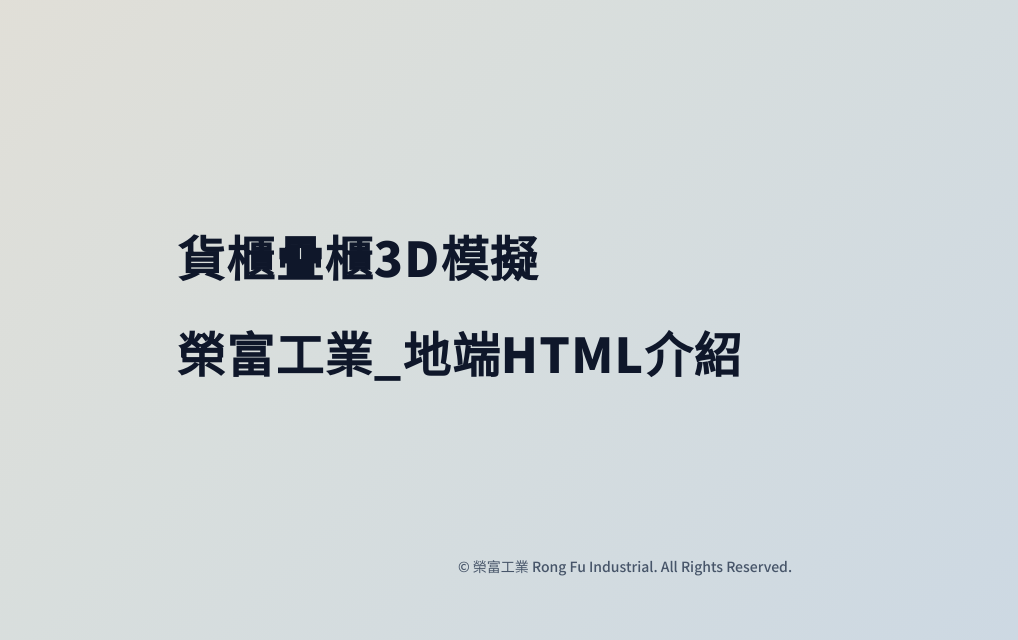
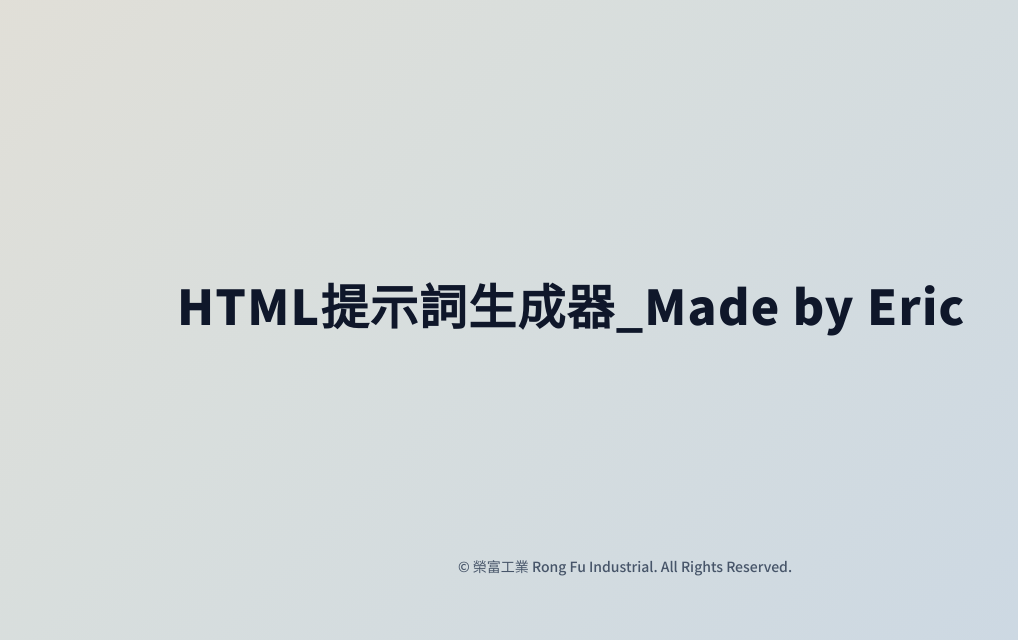
Before and after one commit to erichsueh88-tech/erichsueh_88, a plain HTML site: page index.html in a window 1280 px wide. Shown: the part 160-800 px from the top of the page, without its empty margins (15-1033 px from the left). Drawn offline with nearby package versions, Linux system fonts and the light colour scheme.

Commit message:
Update index.html

```diff
--- a/index.html
+++ b/index.html
@@ -75,18 +75,11 @@
   <main class="w-full max-w-5xl mx-auto flex-1 flex flex-col justify-center my-8 md:my-16 pl-2 sm:pl-8 md:pl-16">
     <div class="flex flex-col gap-8 md:gap-12 items-start">
 
-      <!-- 案例一：貨櫃疊櫃3D模擬 (點擊直接跳轉) -->
-      <div class="group relative">
-        <a href="櫃裝載計算與 2D 視覺規劃系統確定版.html" class="case-link text-3xl sm:text-4xl md:text-5xl font-black text-slate-900 hover:text-slate-700 tracking-wide text-left flex items-center gap-4">
-          <span>貨櫃疊櫃3D模擬</span>
-          <i class="fa-solid fa-arrow-right text-2xl opacity-0 group-hover:opacity-100 transition-opacity text-slate-700"></i>
-        </a>
-      </div>
 
       <!-- 案例二：榮富工業_地端HTML介紹 (點擊直接跳轉) -->
       <div class="group relative">
-        <a href="榮富工業_地端HTML流程實戰課程_最終修正版.html" class="case-link text-3xl sm:text-4xl md:text-5xl font-black text-slate-900 hover:text-slate-700 tracking-wide text-left flex items-center gap-4">
-          <span>榮富工業_地端HTML介紹</span>
+        <a href="AI 網頁指令（Prompt）生成器_新版.html" class="case-link text-3xl sm:text-4xl md:text-5xl font-black text-slate-900 hover:text-slate-700 tracking-wide text-left flex items-center gap-4">
+          <span>HTML提示詞生成器_Made by Eric</span>
           <i class="fa-solid fa-arrow-right text-2xl opacity-0 group-hover:opacity-100 transition-opacity text-slate-700"></i>
         </a>
       </div>
```
